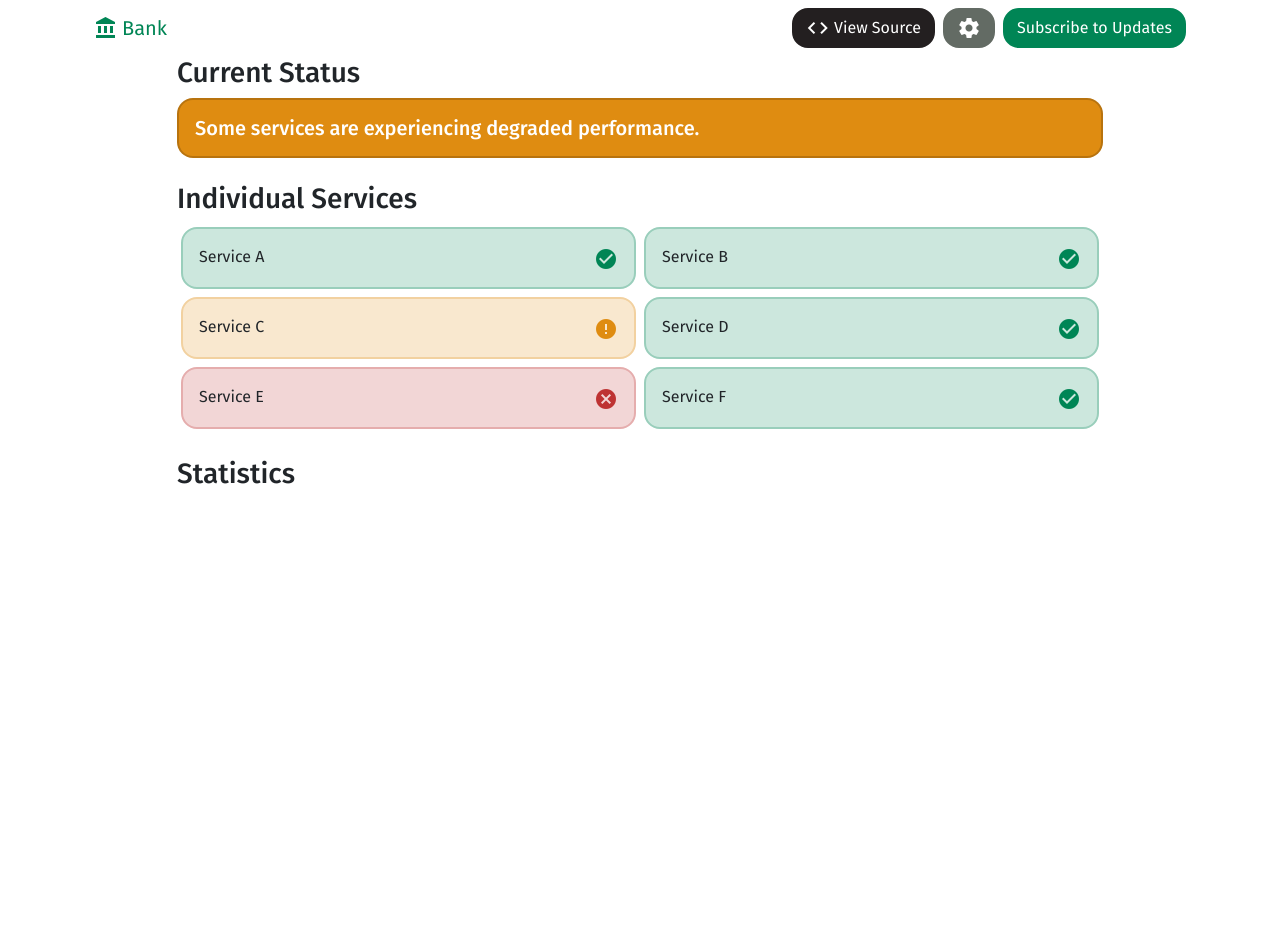
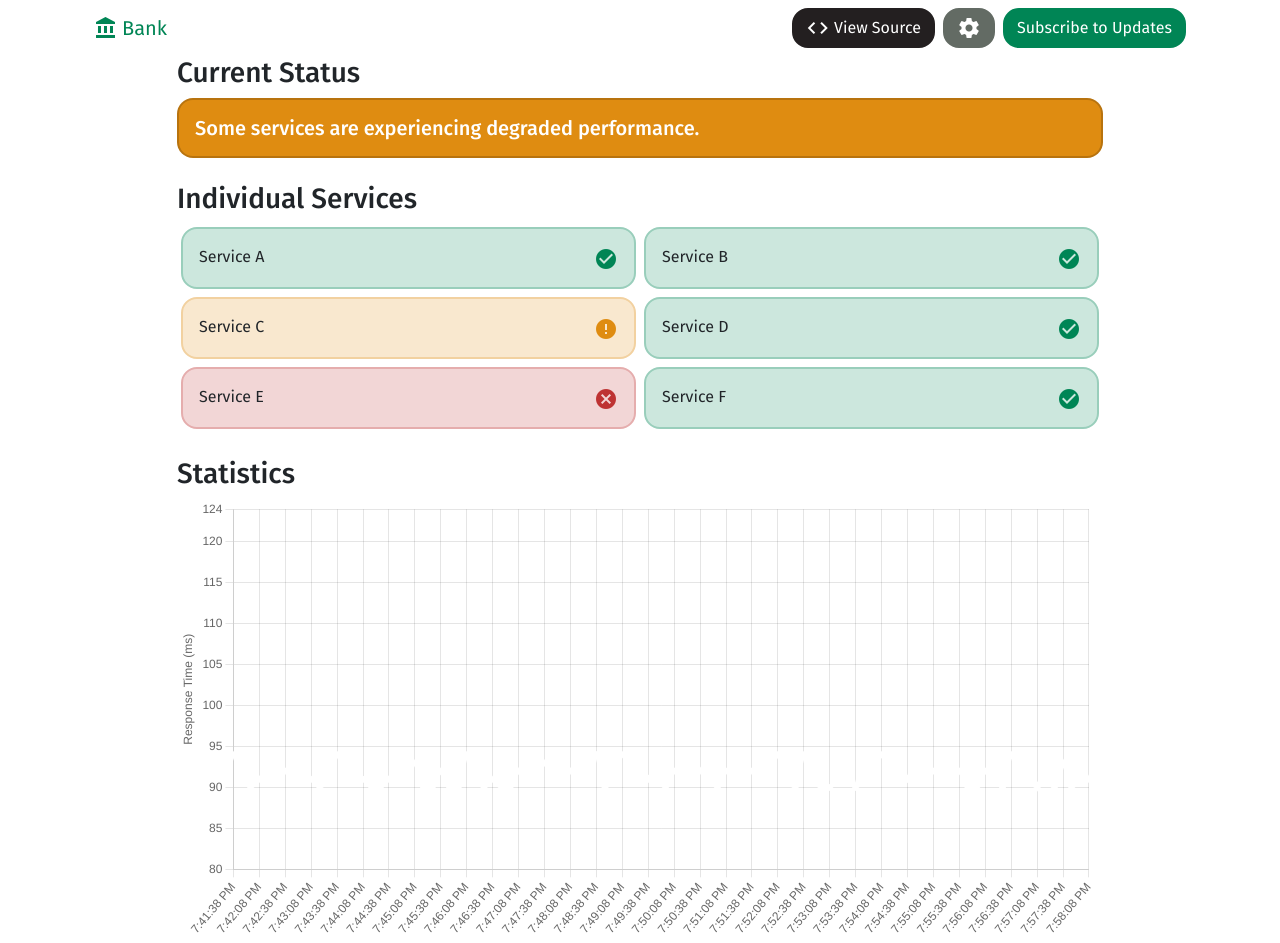
Before and after one commit to ZenIsBestWolf/mqp-prototype, a React app: page / in a window 1280 px wide. Shown: the top 943 px of the page. Before the commit the page ends 800 px from the top, so only its background shows below. Built offline with nearby package versions, Linux system fonts and the light colour scheme.

Commit message:
feat: Add stat charts

```diff
--- a/package.json
+++ b/package.json
@@ -59,7 +59,9 @@
     "webpack-dev-server": "^5.2.2"
   },
   "dependencies": {
+    "chart.js": "^4.5.0",
     "react": "^19.1.1",
+    "react-chartjs-2": "^5.3.0",
     "react-dom": "^19.1.1",
     "react-leaflet": "^5.0.0",
     "react-router-dom": "^7.9.1",
--- a/src/App.tsx
+++ b/src/App.tsx
@@ -1,8 +1,24 @@
-import React, { FC, useEffect, useState } from 'react';
+import React, { FC, useEffect, useMemo, useState } from 'react';
 import { Card, CardBody, CardTitle, Col, Container, Row } from 'reactstrap';
 import { NavBar } from './components/NavBar';
 import { ServiceStatusCard } from './components/ServiceStatusCard';
-import { ApplicationContext, ApplicationData, DEFAULT_APP_VALUES, ServiceStatus } from './utils';
+import { ApplicationContext, ApplicationData, DEFAULT_APP_VALUES, useApp } from './utils';
+import { Line } from 'react-chartjs-2';
+import {
+  ArcElement,
+  BarController,
+  BarElement,
+  CategoryScale,
+  Chart,
+  Legend,
+  LinearScale,
+  LineController,
+  LineElement,
+  PieController,
+  PointElement,
+  Title,
+  Tooltip,
+} from 'chart.js';
 
 export const App: FC = () => {
   const [application, setApplication] = useState<ApplicationData>(DEFAULT_APP_VALUES);
@@ -32,17 +48,15 @@ export const App: FC = () => {
             <Col xl="10" md="12">
               {/* General Status Indicator */}
               <h3>Current Status</h3>
-              <ServiceStatusMessage
-                status={application.globalServiceStatus}
-                messageOverride={application.serviceMessage}
-              />
+              <ServiceStatusMessage />
               {/* Service matrix */}
               <br />
               <h3>Individual Services</h3>
-              <ServiceMatrix serviceMap={application.serviceMap} />
+              <ServiceMatrix />
               {/* Statistical graphs */}
               <br />
               <h3>Statistics</h3>
+              <StatisticGraph />
             </Col>
             {/* Spacer */}
             <Col xl="1" />
@@ -53,10 +67,9 @@ export const App: FC = () => {
   );
 };
 
-const ServiceStatusMessage: FC<{
-  readonly status: ServiceStatus;
-  readonly messageOverride?: string;
-}> = ({ status, messageOverride }) => {
+const ServiceStatusMessage: FC = () => {
+  const { globalServiceStatus: status, serviceMessage: messageOverride } = useApp();
+
   let color: string;
   let message: string;
   switch (status) {
@@ -90,9 +103,8 @@ const ServiceStatusMessage: FC<{
   );
 };
 
-const ServiceMatrix: FC<{ readonly serviceMap: Record<string, ServiceStatus> }> = ({
-  serviceMap,
-}) => {
+const ServiceMatrix: FC = () => {
+  const { serviceMap } = useApp();
   const serviceList = Object.keys(serviceMap);
 
   return (
@@ -107,3 +119,76 @@ const ServiceMatrix: FC<{ readonly serviceMap: Record<string, ServiceStatus> }>
     </Container>
   );
 };
+
+Chart.register(
+  LineController,
+  CategoryScale,
+  LinearScale,
+  PointElement,
+  LineElement,
+  PieController,
+  ArcElement,
+  Title,
+  Legend,
+  Tooltip,
+  BarController,
+  BarElement,
+);
+
+interface MetricData {
+  timestamp: number;
+  value: number;
+}
+
+const StatisticGraph: FC = () => {
+  const metrics: MetricData[] = useMemo(() => {
+    const result: MetricData[] = [];
+
+    for (let i = 0; i < 100; i++) {
+      // Create an entry for once every 10 seconds
+      result.push({
+        timestamp: Date.now() - 10000 * i,
+        value: Math.floor(Math.random() * 5) + 90,
+      } satisfies MetricData);
+    }
+
+    return result.sort((a, b) => a.timestamp - b.timestamp);
+  }, []);
+
+  console.log(metrics);
+
+  return (
+    <Line
+      data={{
+        labels: metrics.map((m) => new Date(m.timestamp).toLocaleTimeString()),
+        datasets: [
+          {
+            label: 'API Latency',
+            backgroundColor: `rgb(255, 255, 255)`,
+            borderColor: `rgb(255, 255, 255)`,
+            data: metrics.map((m) => m.value),
+            // fill: true,
+          },
+        ],
+      }}
+      options={{
+        plugins: {
+          legend: { display: false },
+          // title: { display: true, text: 'API Uptime - Response in Milliseconds' },
+          // tooltip: { mode: 'index', intersect: false },
+        },
+        responsive: true,
+        scales: {
+          y: {
+            min: 80,
+            max: Math.max(...metrics.map((m) => m.value)) + 30,
+            title: { display: true, text: 'Response Time (ms)' },
+          },
+          x: {
+            title: { display: true, text: 'Timestamp' },
+          },
+        },
+      }}
+    />
+  );
+};
```
Also changed, not shown: 1 other file (tests, documents, lock files or other folders).
